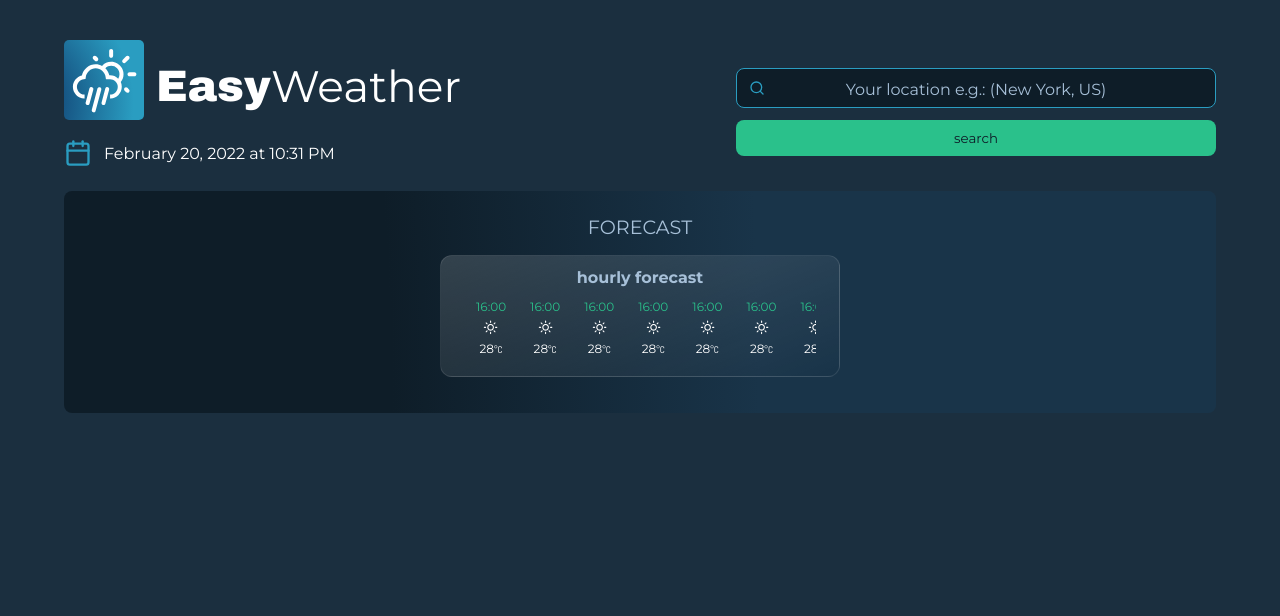
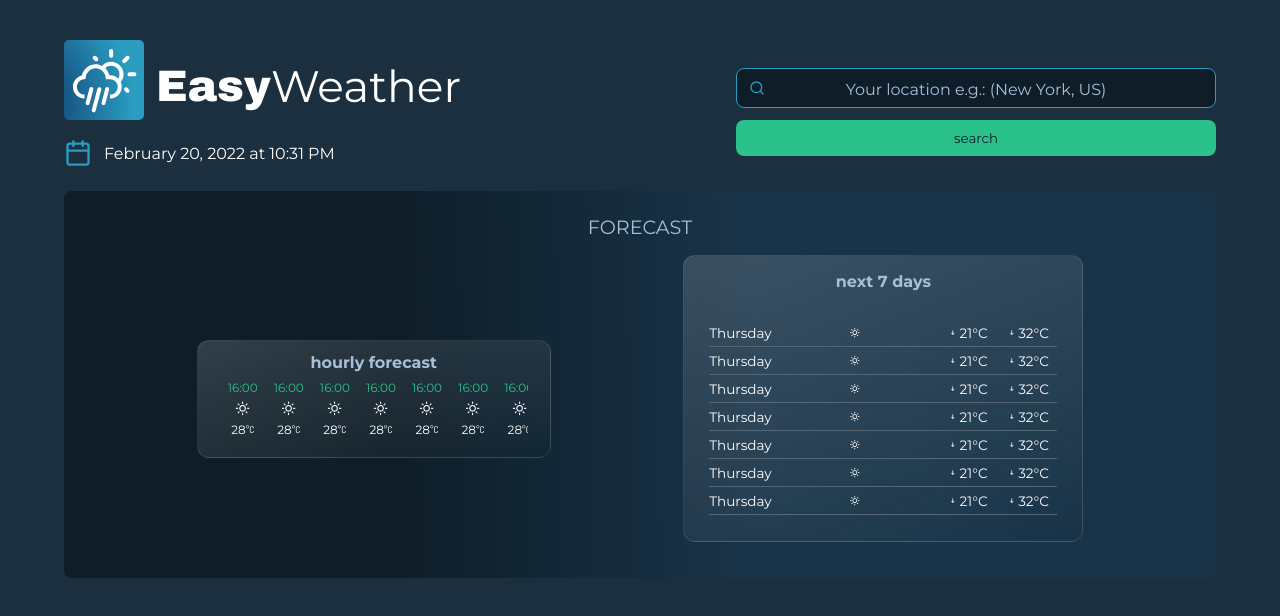
Before and after one commit to marcotulioteles/easy-weather, a Next.js app: page / in a window 1280 px wide. Shown: the top 616 px of the page. Built offline with nearby package versions, Linux system fonts and the light colour scheme.

Commit message:
feat: create next 7 days card

```diff
--- a/src/components/ForecastCard/styles.ts
+++ b/src/components/ForecastCard/styles.ts
@@ -6,10 +6,13 @@ export const Container = styled.div`
   display: flex;
   justify-content: center;
   align-items: center;
-  margin-top: 0.75rem;
   background: linear-gradient(158.55deg, rgba(255, 255, 255, 0.15) 2.41%, rgba(196, 196, 196, 0) 100%);
   border: 1px solid rgba(255, 255, 255, 0.1);
   border-radius: 0.75rem;
+
+  @media (max-width: 1200px) {
+    margin-top: 0.75rem;
+  }
 `;
 
 export const Content = styled.div`
--- a/src/components/ForecastsContainer/styles.ts
+++ b/src/components/ForecastsContainer/styles.ts
@@ -10,10 +10,14 @@ export const Container = styled.div`
   margin-top: 1.5rem;
   background: radial-gradient(100% 1406.25% at 0% 100%, #0E1D28 28.5%, #193449 60.32%);
   border-radius: 0.5rem;
-  padding-bottom: 2.25rem;
+  padding: 4rem 0 2.25rem;
+  position: relative;
 
   @media (min-width: 1200px) {
     max-width: 1200px;
+    flex-direction: row;
+    justify-content: space-evenly;
+    align-items: center;
   }
 `;
 
@@ -22,4 +26,6 @@ export const Title = styled.h1`
   font-size: 1.2rem;
   color: ${theme.COLORS.PLACEHOLDER_TEXT};
   margin-top: 1.5rem;
+  position: absolute;
+  top: 0
 `;
--- a/src/components/Home/index.tsx
+++ b/src/components/Home/index.tsx
@@ -4,6 +4,7 @@ import { ForecastCard } from "../ForecastCard";
 import { ForecastsContainer } from "../ForecastsContainer";
 import { Header } from "../Header";
 import { HourlyCard } from "../HourlyCard";
+import { NextSevenDaysCard } from "../NextSevenDaysCard";
 import { Container } from "./styles";
 
 export function HomeContent() {
@@ -19,6 +20,7 @@ export function HomeContent() {
       <ForecastsContainer>
         <ForecastCard />
         <HourlyCard />
+        <NextSevenDaysCard />
       </ForecastsContainer>
     </Container>
   )
--- a/src/components/HourlyCard/styles.ts
+++ b/src/components/HourlyCard/styles.ts
@@ -2,7 +2,7 @@ import styled from 'styled-components';
 import { theme } from '../../styles/theme';
 
 export const Container = styled.div`
-  width: 90%;
+  max-width: 13.75rem;
   min-height: auto;
   display: flex;
   flex-direction: column;
@@ -13,8 +13,12 @@ export const Container = styled.div`
   border-radius: 0.75rem;
   margin-top: 1rem;
 
+  @media (min-width: 1200px) {
+    margin-top: 0;
+  }
+
   @media (min-width: 440px) {
-    width: 25rem;
+    max-width: 25rem;
   }
 `;
 
@@ -32,7 +36,7 @@ export const TitleText = styled.h1`
 `;
 
 export const HourlyContainer = styled.div`
-  width: 90%;
+  width: 87.5%;
   height: auto;
   display: flex;
   justify-content: space-between;
--- a/src/components/HourlyElement/styles.ts
+++ b/src/components/HourlyElement/styles.ts
@@ -6,7 +6,7 @@ export const Container = styled.div`
   display: flex;
   flex-direction: column;
   align-items: center;
-  margin: 0.75rem 0.75rem 0;
+  margin: 0.5rem 0.5rem 0;
 `;
 
 export const Hour = styled.p`
--- /dev/null
+++ b/src/components/NextSevenDaysCard/index.tsx
@@ -0,0 +1,46 @@
+import { WiDaySunny, WiDirectionDown } from "react-icons/wi";
+import {
+  Container,
+  Content,
+  DayLine,
+  DayOfTheWeek,
+  TemperatureNumber,
+  TemperatureWrapper,
+  Title,
+  TitleWrapper,
+  MaxAndMinTemperature
+} from "./styles";
+
+export function ForecastDayLine() {
+  return (
+    <DayLine>
+      <DayOfTheWeek>Thursday</DayOfTheWeek>
+      <WiDaySunny />
+      <MaxAndMinTemperature>
+        <TemperatureWrapper>
+          <WiDirectionDown />
+          <TemperatureNumber>21°C</TemperatureNumber>
+        </TemperatureWrapper>
+        <TemperatureWrapper>
+          <WiDirectionDown />
+          <TemperatureNumber>32°C</TemperatureNumber>
+        </TemperatureWrapper>
+      </MaxAndMinTemperature>
+    </DayLine>
+  )
+}
+
+const Days = [1, 2, 3, 4, 5, 6, 7];
+
+export function NextSevenDaysCard() {
+  return (
+    <Container>
+      <TitleWrapper>
+        <Title>next 7 days</Title>
+      </TitleWrapper>
+      <Content>
+        {Days.map(item => (<ForecastDayLine key={`forecast-day-line-${item}`} />))}
+      </Content>
+    </Container>
+  );
+}
--- /dev/null
+++ b/src/components/NextSevenDaysCard/styles.ts
@@ -0,0 +1,78 @@
+import styled from 'styled-components';
+import { theme } from '../../styles/theme';
+
+export const Container = styled.div`
+  min-width: 13.75rem;
+  min-height: auto;
+  display: flex;
+  flex-direction: column;
+  justify-content: center;
+  align-items: center;
+  background: linear-gradient(158.55deg, rgba(255, 255, 255, 0.15) 2.41%, rgba(196, 196, 196, 0) 100%);
+  border: 1px solid rgba(255, 255, 255, 0.1);
+  border-radius: 0.75rem;
+  margin-top: 1rem;
+
+  @media (min-width: 1200px) {
+    margin-top: 0;
+  }
+
+  @media (min-width: 440px) {
+    min-width: 25rem;
+  }
+`;
+
+export const TitleWrapper = styled.div`
+  display: flex;
+  align-items: center;
+  justify-content: center;
+  color: ${theme.COLORS.PLACEHOLDER_TEXT};
+  margin-top: 1rem;
+`;
+
+export const Title = styled.h1`
+  font-size: 1rem;
+`;
+
+export const Content = styled.div`
+  width: 100%;
+  display: flex;
+  flex-direction: column;
+  align-items: center;
+  justify-content: center;
+  margin-top: 1.75rem;
+  margin-bottom: 1.625rem;
+`;
+
+export const DayLine = styled.div`
+  width: 87.5%;
+  height: 1.75rem;
+  display: flex;
+  align-items: center;
+  justify-content: space-between;
+  font-size: 0.85rem;
+  border-bottom: 0.5px solid #576675;
+`;
+
+export const DayOfTheWeek = styled.p`
+`;
+
+export const TemperatureWrapper = styled.div`
+  display: flex;
+  align-items: center;
+  font-size: 0.85rem;
+`;
+
+export const TemperatureNumber = styled.p`
+`;
+
+export const MaxAndMinTemperature = styled.div`
+  min-width: 7.5rem;
+  display: flex;
+  align-items: center;
+  justify-content: space-around;
+
+  @media (max-width: 440px) {
+    min-width: 5.5rem;
+  }
+`;
```
